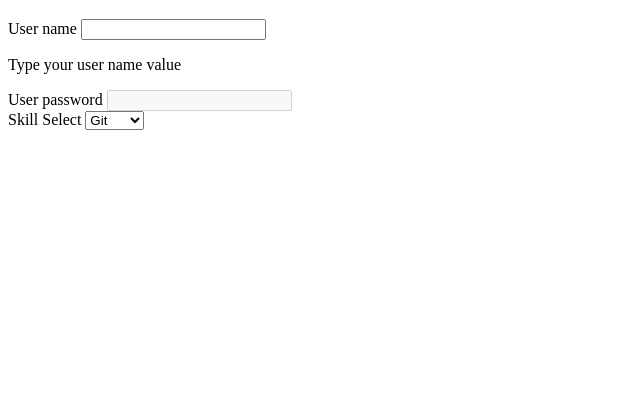
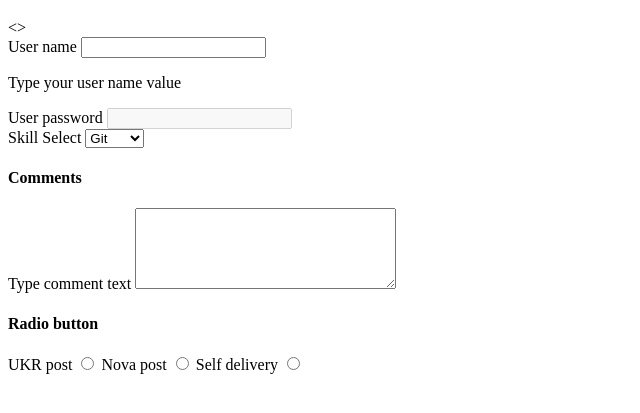
Before and after one commit to MarynaDidorenko/FE-28-05-2025, a plain HTML site: page 03/index.html in a window 1280 px wide. Shown: the part 61-474 px from the top of the page, without its empty margins (0-640 px from the left). Drawn offline with Linux system fonts and the light colour scheme.

Commit message:
Update index.html

```diff
--- a/03/index.html
+++ b/03/index.html
@@ -6,7 +6,7 @@
 </head>
 <body>
     <h1>Form elements</h1>
-    <form>
+    <>
         <div>
             <label for="username"> User name </label>
             <input type="text" id="username" />
@@ -25,6 +25,17 @@
                 <option disabled value="04">JS</option>
             </select>
         </div>
-    </form>
+        <h4>Comments</h4>
+        <label for="coment">Type comment text</label>
+            <textarea cols="30" rows="5" id="coment"></textarea>
+        <h4>Radio button</h4>
+        <label for="ukrpost">UKR post</label>
+        <input type="radio" name="delivery" id="ukrpost">
+        <label for="novapost">Nova post</label>
+        <input type="radio" name="delivery" id="novapost">
+         <label for="selfdelivery">Self delivery</label>
+        <input type="radio" name="delivery" id="selfdelivery">
+
+
 </body>
 </html>
```
